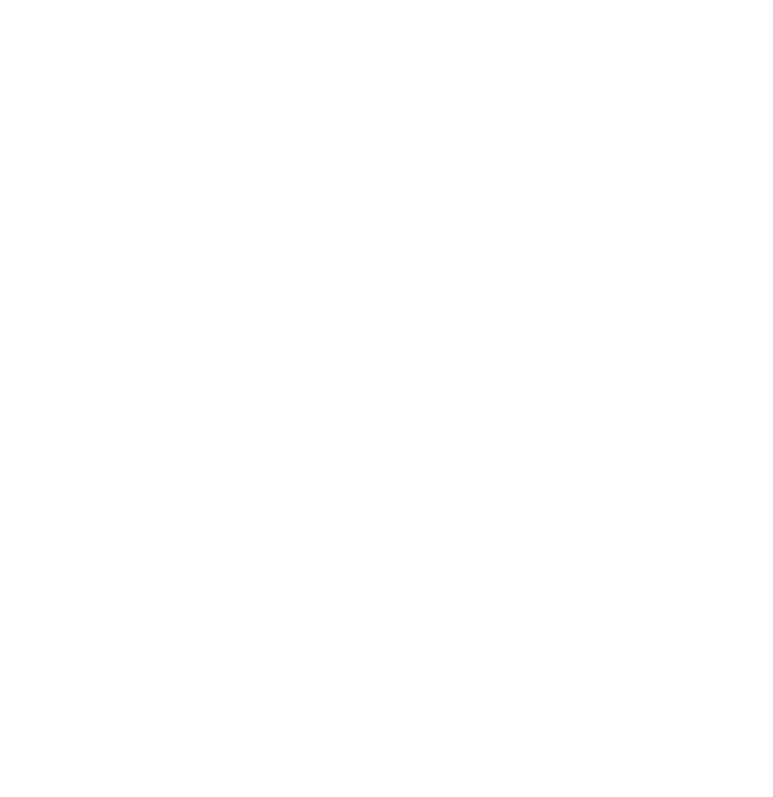
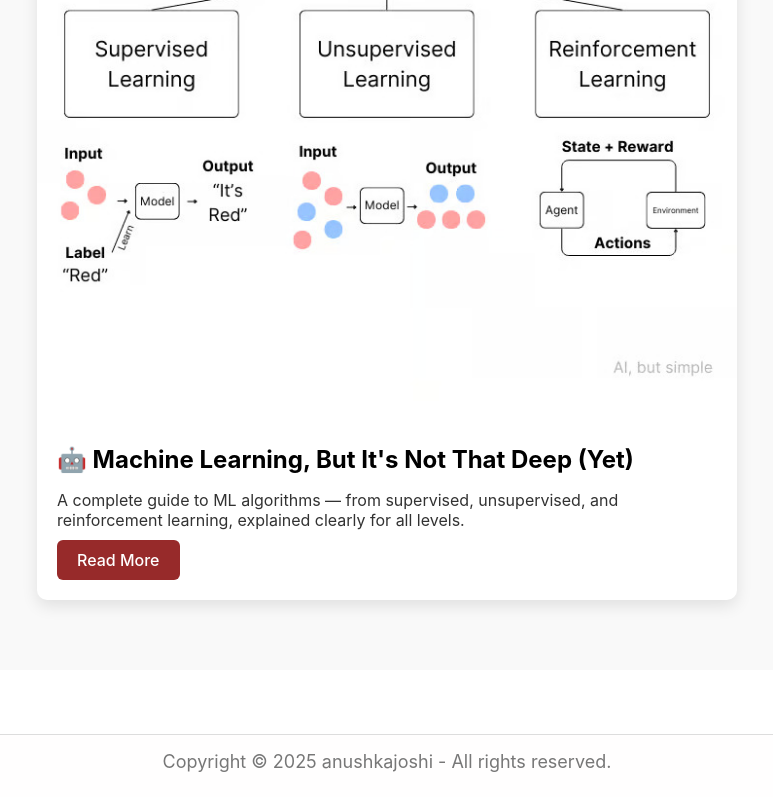
Before and after one commit to Anushkajoshii/anushkaj0shi, a React (Create React App) app: page /blogs in a window 1280 px wide. Shown: the part 1176-1973 px from the top of the page, without its empty margins (253-1026 px from the left). Before the commit the page ends 1165 px from the top, so only its background shows below. Built offline with nearby package versions, Linux system fonts and the light colour scheme.

Commit message:
new blog

```diff
--- a/src/components/Blogs.js
+++ b/src/components/Blogs.js
@@ -1,14 +1,17 @@
 import React from "react";
 import "../styles/blogs.css";
-import blogImage from "../assets/aa.jpg"; // ✅ Import image
+import blogImage from "../assets/aa.jpg"; // Existing blog image
+import newBlogImage from "../assets/mm.jpg"; // Import a second image for the new blog
 
 const Blogs = () => {
   return (
     <section id="blogs" className="blogs">
       <h2>my blogs</h2>
+
+      {/* Blog 1 */}
       <div className="blog-card">
         <img
-          src={blogImage} // ✅ Use imported image here
+          src={blogImage}
           alt="Your First Brain Dump on Machine Learning"
           className="blog-image"
         />
@@ -27,6 +30,30 @@
           </a>
         </div>
       </div>
+
+      {/* Blog 2 */}
+      <div className="blog-card">
+        <img
+          src={newBlogImage}
+          alt="Machine Learning, But It's Not That Deep (Yet)"
+          className="blog-image"
+        />
+        <div className="blog-content">
+          <h3>🤖 Machine Learning, But It's Not That Deep (Yet)</h3>
+          <p>
+            A complete guide to ML algorithms — from supervised, unsupervised, and reinforcement learning, explained clearly for all levels.
+          </p>
+          <a
+            href="https://medium.com/@anushkajoshi020503/machine-learning-but-its-not-that-deep-yet-68e718bbec3a"
+            target="_blank"
+            rel="noopener noreferrer"
+            className="read-more"
+          >
+            Read More
+          </a>
+        </div>
+      </div>
+
     </section>
   );
 };
```
Also changed, not shown: src/assets/mm.jpg (added).
